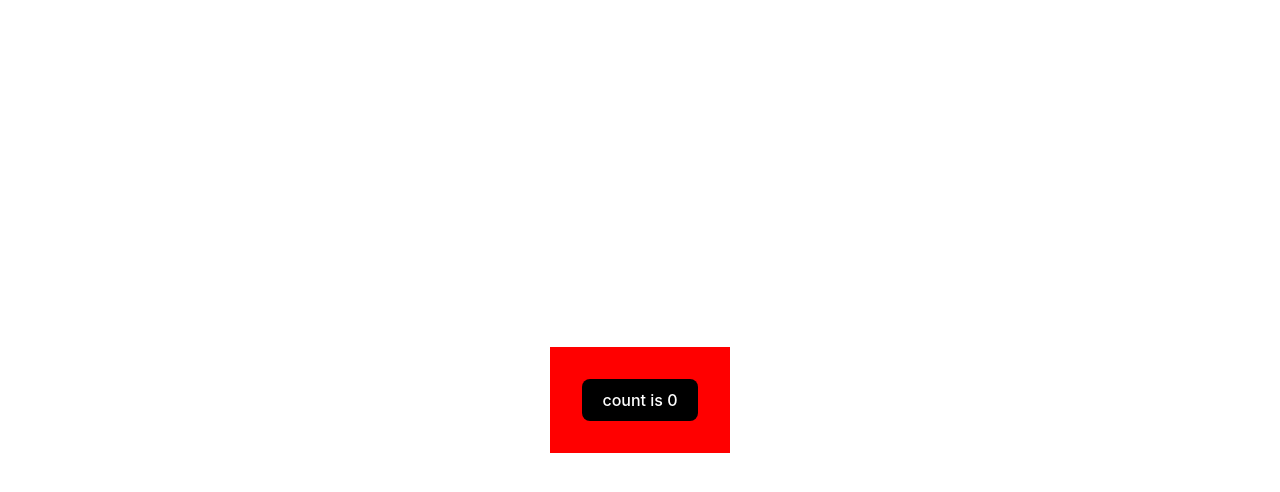
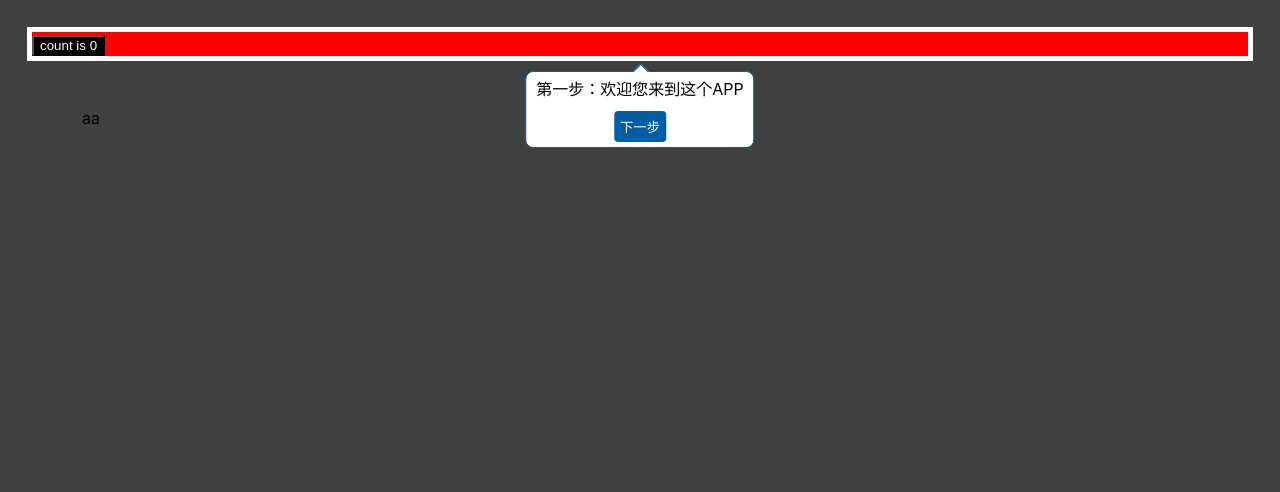
Before and after one commit to cunzaizhuyi/flyleaf, a Svelte app: page / in a window 1280 px wide. Shown: the top 492 px of the page. Built offline with nearby package versions, Linux system fonts and the light colour scheme.

Commit message:
feat: stepMask components

```diff
--- /dev/null
+++ b/example/StepMask.html
@@ -0,0 +1,64 @@
+<!DOCTYPE html>
+<html lang="en">
+<head>
+    <meta charset="UTF-8">
+    <meta name="viewport" content="width=device-width, initial-scale=1.0" />
+    <title>Title</title>
+    <style>
+        body{
+            min-height: 100vh;
+            margin: 0;
+            padding: 0;
+        }
+        #app{
+            margin: 0 auto;
+            padding: 0;
+        }
+        #box1, #box2, #box3, #box4{
+            width: 200px;
+            height: 100px;
+            border: 1px solid #ccc;
+            position: absolute;
+        }
+    </style>
+</head>
+<body>
+<div id="app">
+    <div id="box1" style="background: #1ea7fd; left: 30px; top: 30px">A</div>
+    <div id="box2" style="background: yellow; left: 250px; top: 160px">B</div>
+    <div id="box3" style="background: yellowgreen; left: 470px; top: 290px">C</div>
+    <div id="box4" style="background: papayawhip; left: 690px; top: 420px">D</div>
+</div>
+    <script type="module">
+      import { StepMask } from '../dist/index.es.js';
+
+      const mask = new StepMask({
+        target: document.getElementById('app'),
+        props: {
+          isStart: false,
+          stepArr: [
+              {
+                  id: 'box1',
+                  desc: '这是第1步'
+              },
+              {
+                  id: 'box2',
+                  desc: '这是第2步'
+              },
+              {
+                  id: 'box3',
+                  desc: '这是第3步'
+              },
+              {
+                  id: 'box4',
+                  desc: '这是第4步'
+              }
+          ],
+        }
+      })
+      setTimeout(() => {
+          mask.$set({'isStart': true});
+      }, 1000)
+    </script>
+</body>
+</html>
--- a/src/App.svelte
+++ b/src/App.svelte
@@ -1,19 +1,35 @@
 <script lang="ts">
-  import Counter from '@/components/Counter.svelte'
-  import Marquee from '@/components/Marquee.svelte'
+  import Counter from '@/components/Counter.svelte';
+  import Marquee from '@/components/Marquee.svelte';
   import { toast } from '@/components/toast';
+  import StepMask from '@/components/StepMask.svelte';
 
-  const data = ['item1', 'item2', 'item3']
+  const data = ['item1', 'item2', 'item3'];
 
-  toast('这是toast内容', 1500);
+  // toast('这是toast内容', 1500);
+
+  let isStart = false;
+  setTimeout(() => {
+     isStart = true;
+  }, 1000);
+  const stepArr = [
+    {
+      id: 'card',
+      desc: '第一步：欢迎您来到这个APP'
+    },
+    {
+      id: 'aa',
+      desc: '第二步：'
+    }
+  ];
 </script>
 
-<main>
-  <div class="card">
-    <Counter />
-  </div>
-  <Marquee {data}></Marquee>
-</main>
+<div class="card" id="card">
+  <Counter />
+</div>
+<!--<Marquee {data}></Marquee>-->
+<div id="aa" style="width: 400px; margin: 50px"> aa </div>
+<StepMask isStart="{isStart}" stepArr="{stepArr}"></StepMask>
 
 <style lang="less">
   .card{
--- a/src/app.css
+++ b/src/app.css
@@ -5,77 +5,14 @@
   font-weight: 400;
 
   color-scheme: light dark;
-  color: rgba(255, 255, 255, 0.87);
-  background-color: #242424;
-
-  font-synthesis: none;
-  text-rendering: optimizeLegibility;
-  -webkit-font-smoothing: antialiased;
-  -moz-osx-font-smoothing: grayscale;
-  -webkit-text-size-adjust: 100%;
-}
-
-a {
-  font-weight: 500;
-  color: #646cff;
-  text-decoration: inherit;
-}
-a:hover {
-  color: #535bf2;
 }
 
 body {
   margin: 0;
-  display: flex;
-  place-items: center;
-  min-width: 320px;
   min-height: 100vh;
 }
 
-h1 {
-  font-size: 3.2em;
-  line-height: 1.1;
-}
-
-.card {
-  padding: 2em;
-}
-
 #app {
-  max-width: 1280px;
   margin: 0 auto;
   padding: 2rem;
-  text-align: center;
 }
-
-button {
-  border-radius: 8px;
-  border: 1px solid transparent;
-  padding: 0.6em 1.2em;
-  font-size: 1em;
-  font-weight: 500;
-  font-family: inherit;
-  background-color: #1a1a1a;
-  cursor: pointer;
-  transition: border-color 0.25s;
-}
-button:hover {
-  border-color: #646cff;
-}
-button:focus,
-button:focus-visible {
-  outline: 4px auto -webkit-focus-ring-color;
-}
-
-@media (prefers-color-scheme: light) {
-  :root {
-    color: #213547;
-    background-color: #ffffff;
-  }
-  a:hover {
-    color: #747bff;
-  }
-  button {
-    background-color: #f9f9f9;
-  }
-}
--- a/src/components/Counter2.svelte
+++ b/src/components/Counter2.svelte
@@ -1,8 +1,8 @@
 <script lang="ts">
-  let count: number = 0
+  let count: number = 0;
   const increment = () => {
-    count += 2
-  }
+    count += 2;
+  };
 </script>
 
 <button on:click={increment} class="btn bg-red text-white">
--- /dev/null
+++ b/src/components/StepMask.svelte
@@ -0,0 +1,113 @@
+<!-- inspired by https://blog.csdn.net/oliver940910/article/details/75451847 -->
+
+<script lang="ts">
+  let maskDiv;
+  let tipDiv;
+
+  export let gapWidth = 5; // 蒙层镂空区域 比 待镂空元素本身 大多少
+  export let isStart:Boolean;
+  export let stepArr = [];
+
+  const setMask = (arr: {id: string, desc: string}[]) => {
+    if (arr.length === 0) {
+      maskDiv.style.display = 'none';
+      return;
+    }
+
+    // 获得要cover的元素的信息
+    const { id, desc } = arr[0];
+    var ele = document.getElementById(id);
+    var eleWidth = ele.offsetWidth;
+    var eleHeight = ele.offsetHeight;
+    var eleLeft = ele.offsetLeft;
+    var eleTop = ele.offsetTop;
+    console.log('待镂空元素: ', eleWidth, eleHeight, eleLeft, eleTop);
+
+    // 获取屏幕大小，包括滚动区域
+    var scrollWidth = document.body.scrollWidth;
+    var scrollHeight = document.body.scrollHeight;
+
+    /****************   为Mask设置css   ****************/
+    maskDiv.style.width = scrollWidth + 'px';
+    maskDiv.style.height = scrollHeight + 'px';
+    maskDiv.style.position = 'absolute';
+    maskDiv.style.left = 0;
+    maskDiv.style.top = 0;
+    maskDiv.style.display = 'block';
+    maskDiv.style.boxSizing = 'border-box';
+
+    maskDiv.style.borderColor = "rgba(0, 0, 0, 0.75)";
+    maskDiv.style.borderStyle = 'solid';
+    maskDiv.style.borderLeftWidth = eleLeft - gapWidth + 'px';
+    maskDiv.style.borderRightWidth = (scrollWidth - eleWidth - eleLeft - gapWidth) + 'px';
+    maskDiv.style.borderTopWidth = eleTop - gapWidth + 'px';
+    maskDiv.style.borderBottomWidth = (scrollHeight - eleHeight - eleTop - gapWidth) + 'px';
+
+    // 自定义区域位置 todo 有可能镂空区域比较靠下，这时候这里就太靠下了
+    tipDiv.style.top = eleHeight + gapWidth * 2 + 10 + 'px';
+    tipDiv.style.left = '50%';
+
+    /****************   为Mask设置desc   ****************/
+    var maskDesc = document.getElementById('mask-desc');
+    maskDesc.innerHTML = desc;
+
+    /****************   绑定next事件   ****************/
+    var nextBtn = document.getElementById('next-step-btn');
+    nextBtn.onclick = function() {
+      arr.shift();
+      setMask(arr);
+    };
+  };
+
+  $:if(isStart){
+    setMask(stepArr);
+  }
+</script>
+
+<div bind:this={maskDiv} style="display: none">
+  <div class="mask-tip" bind:this={tipDiv}>
+    <span id="mask-desc" class="mask-tip-desc"></span>
+    <button id="next-step-btn" class="mask-tip-btn">下一步</button>
+  </div>
+</div>
+
+
+<style lang="scss">
+  .mask-tip {
+    min-width: 175px;
+    text-align: center;
+    border: 1px solid rgb(0, 94, 166);
+    border-radius: 8px;
+    padding: 5px 10px;
+    position: absolute;
+    background: white;
+    transform: translateX(-50%);
+  }
+  .mask-tip:before {
+    content: "";
+    width: 10px;
+    height: 10px;
+    border: 1px solid rgb(0, 94, 166);
+    background: white;
+    position: absolute;
+    transform: rotate(45deg);
+    top: -6px;
+    left: calc(50% - 5px);
+    border-right-width: 0;
+    border-bottom-width: 0;
+  }
+
+  .mask-tip-desc {
+    display: block;
+    margin-bottom: 10px;
+  }
+
+  .mask-tip-btn {
+    border-radius: 4px;
+    padding: 6px;
+    border: none;
+    background-color: rgb(0, 94, 166);
+    cursor: pointer;
+    color: white;
+  }
+</style>
--- a/src/components/index.ts
+++ b/src/components/index.ts
@@ -2,6 +2,7 @@
 export { default as Counter } from './Counter.svelte';
 export { default as Counter2 } from './Counter2.svelte';
 export { default as Marquee } from './Marquee.svelte';
+export { default as StepMask } from './StepMask.svelte';
 export { toast } from './toast';
 export { notice } from './notice';
 export { confirm } from './confirm';
```
Also changed, not shown: 6 other files (tests, documents, lock files or other folders).
